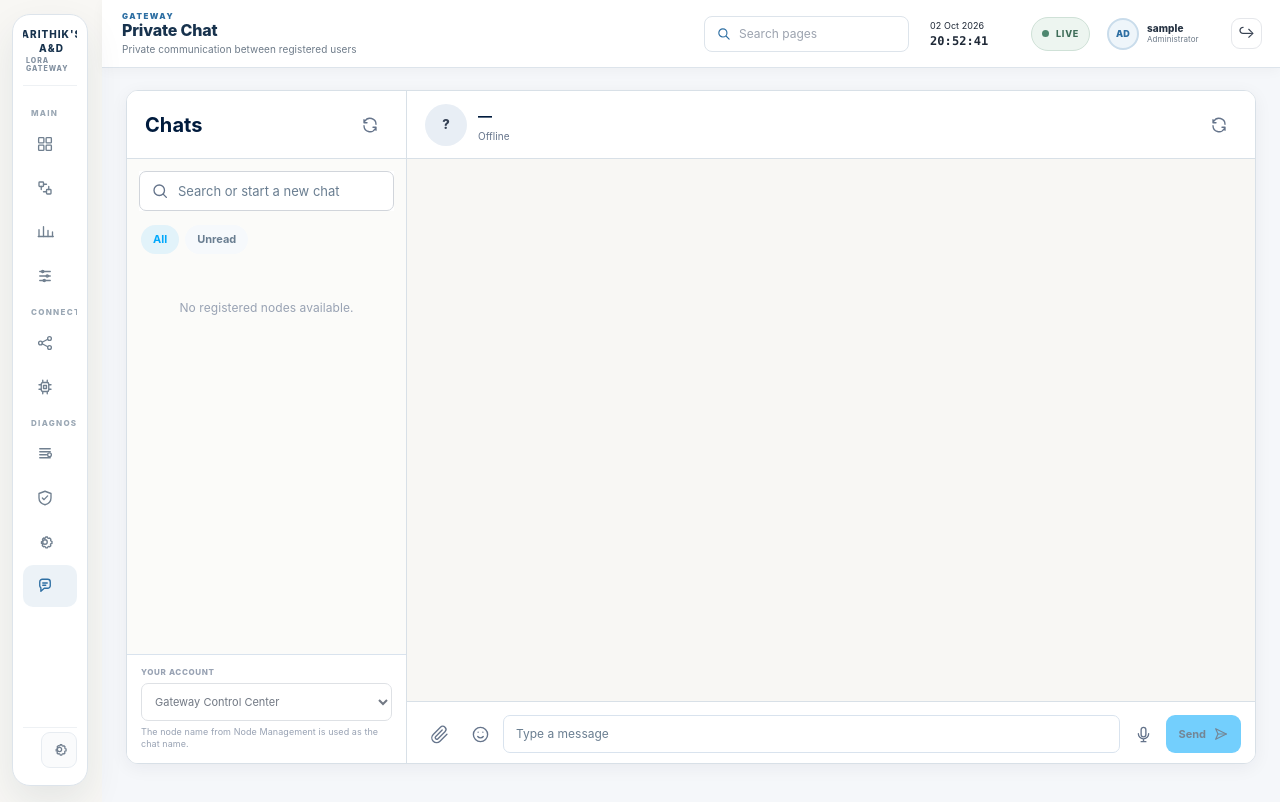
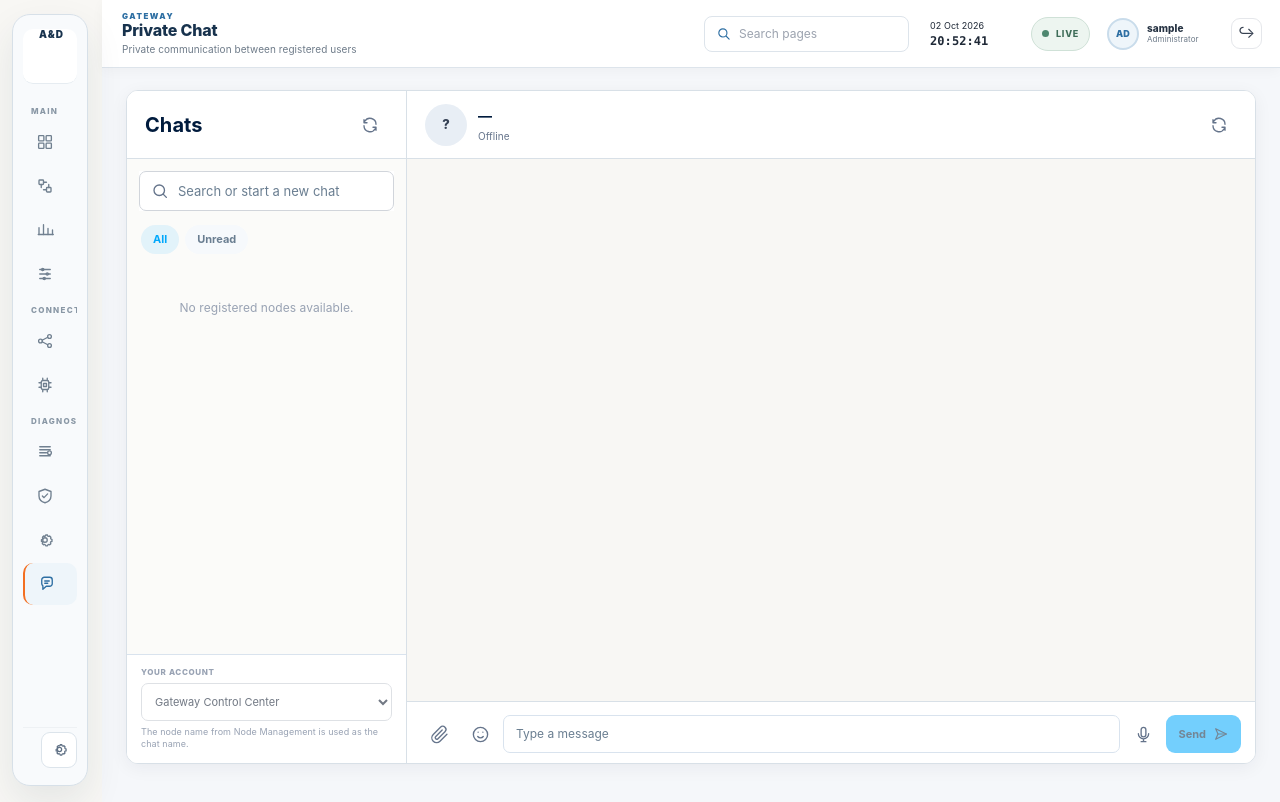
Before and after one commit to selvarithik/ESP32_LoRa_Project, a Flask app: page /chat in a window 1280 px wide. Run offline with Flask 3, Linux system fonts and the light colour scheme; the visitor is signed in with stand-in values (Sample User, id 1); data that the repository does not hold is empty.

Commit message:
Polish A&D sidebar brand and single-action layout

```diff
--- a/dashboard/static/css/gateway-neutral-2026.css
+++ b/dashboard/static/css/gateway-neutral-2026.css
@@ -1418,3 +1418,125 @@ body.gateway-body.ui-modern {
         margin-left: 0 !important;
     }
 }
+
+
+/* ============================================================
+   SIDEBAR 9 FINAL POLISH
+   A&D branding + one top search + one logout
+   ============================================================ */
+
+.ui-modern .sidebar9-inspired {
+    background: #F8FAFC !important;
+    border-color: #D7E0E8 !important;
+}
+
+.ui-modern .sidebar9-inspired .sidebar-brand-v6 {
+    background: #FFFFFF !important;
+    border-bottom: 1px solid #E6ECF1 !important;
+    border-radius: 10px !important;
+    padding: 0 3px 10px !important;
+}
+
+.ui-modern .sidebar9-brand .sidebar-brand-copy-v6 {
+    width: 100%;
+    position: relative;
+}
+
+.ui-modern .sidebar9-brand .sidebar-brand-full {
+    display: block !important;
+    color: #0B1F3A !important;
+    font-size: 11px !important;
+    line-height: 1.08 !important;
+    font-weight: 900 !important;
+    letter-spacing: .035em !important;
+    white-space: nowrap !important;
+}
+
+.ui-modern .sidebar9-brand .sidebar-brand-full::after {
+    content: "";
+    display: block;
+    width: 76px;
+    height: 3px;
+    margin-top: 6px;
+    border-radius: 3px;
+    background: #F36F21;
+}
+
+.ui-modern .sidebar9-brand .sidebar-brand-short {
+    display: none !important;
+    color: #0B1F3A !important;
+    font-size: 13px !important;
+    font-weight: 900 !important;
+    letter-spacing: .04em !important;
+}
+
+.ui-modern .sidebar9-brand .sidebar-brand-copy-v6 > span {
+    display: block !important;
+    margin-top: 5px !important;
+    color: #7D8A98 !important;
+    font-size: 7px !important;
+    line-height: 1 !important;
+    letter-spacing: .15em !important;
+    white-space: nowrap !important;
+}
+
+.ui-modern .sidebar9-inspired:not(:hover) .sidebar9-brand .sidebar-brand-full {
+    display: none !important;
+}
+
+.ui-modern .sidebar9-inspired:not(:hover) .sidebar9-brand .sidebar-brand-short {
+    display: block !important;
+}
+
+.ui-modern .sidebar9-inspired:not(:hover) .sidebar9-brand .sidebar-brand-copy-v6 > span {
+    display: none !important;
+}
+
+.ui-modern .sidebar9-inspired:hover .sidebar9-brand .sidebar-brand-full {
+    display: block !important;
+}
+
+.ui-modern .sidebar9-inspired:hover .sidebar9-brand .sidebar-brand-short {
+    display: none !important;
+}
+
+.ui-modern .sidebar9-inspired:hover .sidebar9-brand .sidebar-brand-copy-v6 > span {
+    display: block !important;
+}
+
+/* No second search in the sidebar: the top header owns search. */
+.ui-modern .sidebar9-search {
+    display: none !important;
+}
+
+/* No second logout in the sidebar: the top user control owns logout. */
+.ui-modern .sidebar9-actions .sidebar9-action[href="/logout"] {
+    display: none !important;
+}
+
+.ui-modern .sidebar9-action {
+    background: #FFFFFF !important;
+    border-color: #DCE4EB !important;
+    color: #617286 !important;
+}
+
+.ui-modern .sidebar9-action:hover {
+    background: #EEF5FA !important;
+    border-color: #C9DCEB !important;
+    color: #2E6FA3 !important;
+}
+
+.ui-modern .sidebar9-inspired .nav-item.nav-v6.active {
+    color: #2E6FA3 !important;
+    background: #EEF5FA !important;
+    border-left: 2px solid #F36F21 !important;
+}
+
+.ui-modern .sidebar9-inspired .nav-item.nav-v6:hover {
+    color: #2E6FA3 !important;
+    background: #F1F6FA !important;
+}
+
+.ui-modern .sidebar9-inspired .sidebar9-section {
+    color: #8997A5 !important;
+}
```
